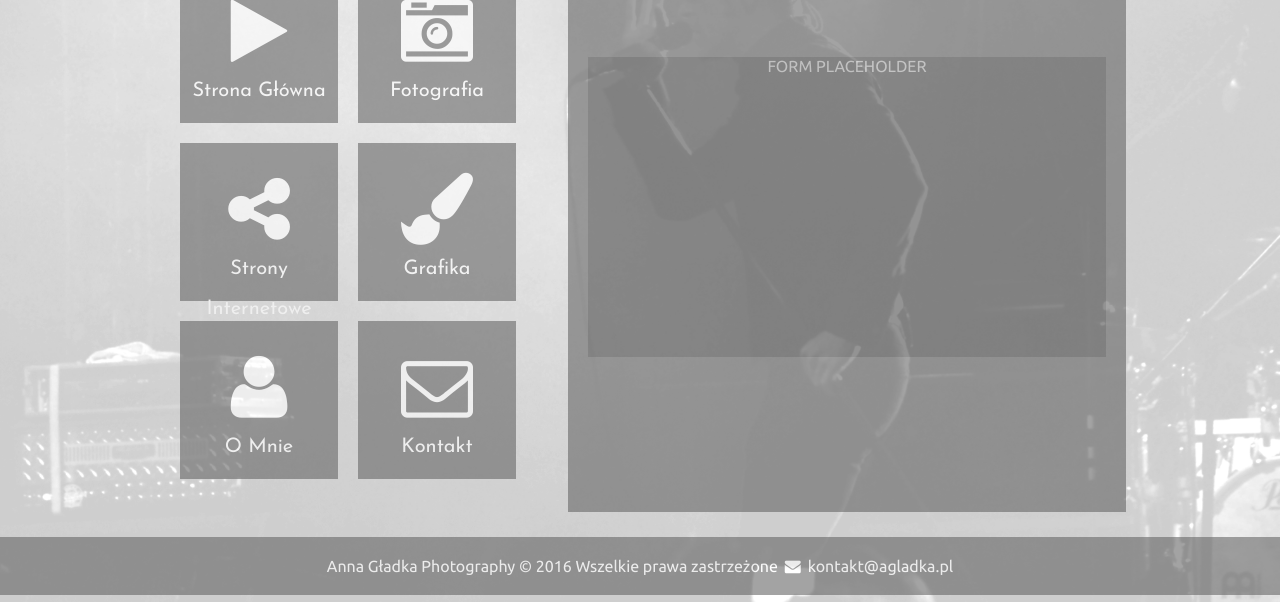
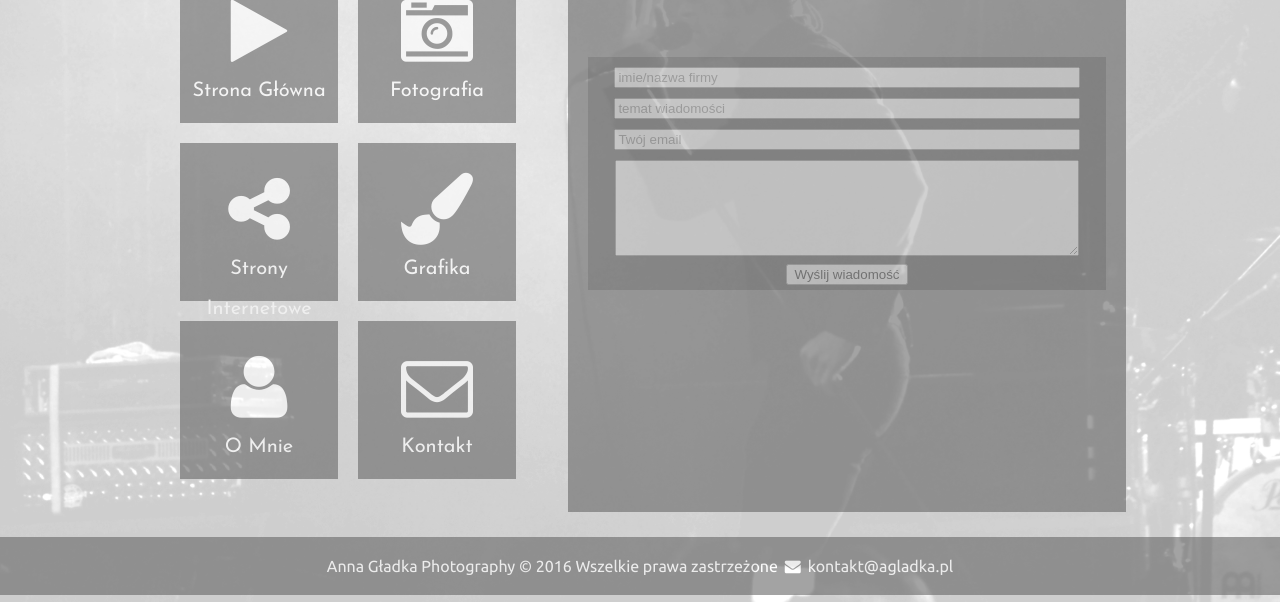
Before and after one commit to poprostumort/AGladka-Photography, a plain HTML site: page contact.htm in a window 1280 px wide. Shown: the part 198-800 px from the top of the page. Drawn offline with nearby package versions, Linux system fonts and the light colour scheme.

Commit message:
Form
added form on contact page (no php code yet)

```diff
--- a/contact.htm
+++ b/contact.htm
@@ -79,7 +79,17 @@
                 <h1>Fotografia</h1>
                 <p>Jeżeli masz jakieś pytania, zapraszam do kontaktu przez formularz lub mailowo na moj@adres.pl
                 </p>
-                <div style="height:300px; background: #333; opacity: 0.5;">FORM PLACEHOLDER</div>
+                <div class="formcontainer">
+                    <form>
+                        <input type="text" placeholder="imie/nazwa firmy" required>
+                        <input type="text" placeholder="temat wiadomości" required>
+                        <input type="email" placeholder="Twój email" required>
+                        <textarea placeholder="wiadomość" rows="6" required>
+                        </textarea>
+                        <br>
+                        <button type="submit">Wyślij wiadomość</button>
+                    </form>
+                </div>
             </section>
         </div>
         <div style="clear: both;"></div>
--- a/css/style.css
+++ b/css/style.css
@@ -136,6 +136,19 @@ section > p
     cursor: pointer;
 }
 
+.formcontainer
+{
+    background: #333;
+    opacity: 0.5;
+    padding: 5px;
+}
+
+form input, textarea
+{
+    width: 90%;
+    margin: 5px 0 5px 0;
+}
+
 .footercontainer
 {
     width: 100%;
```
